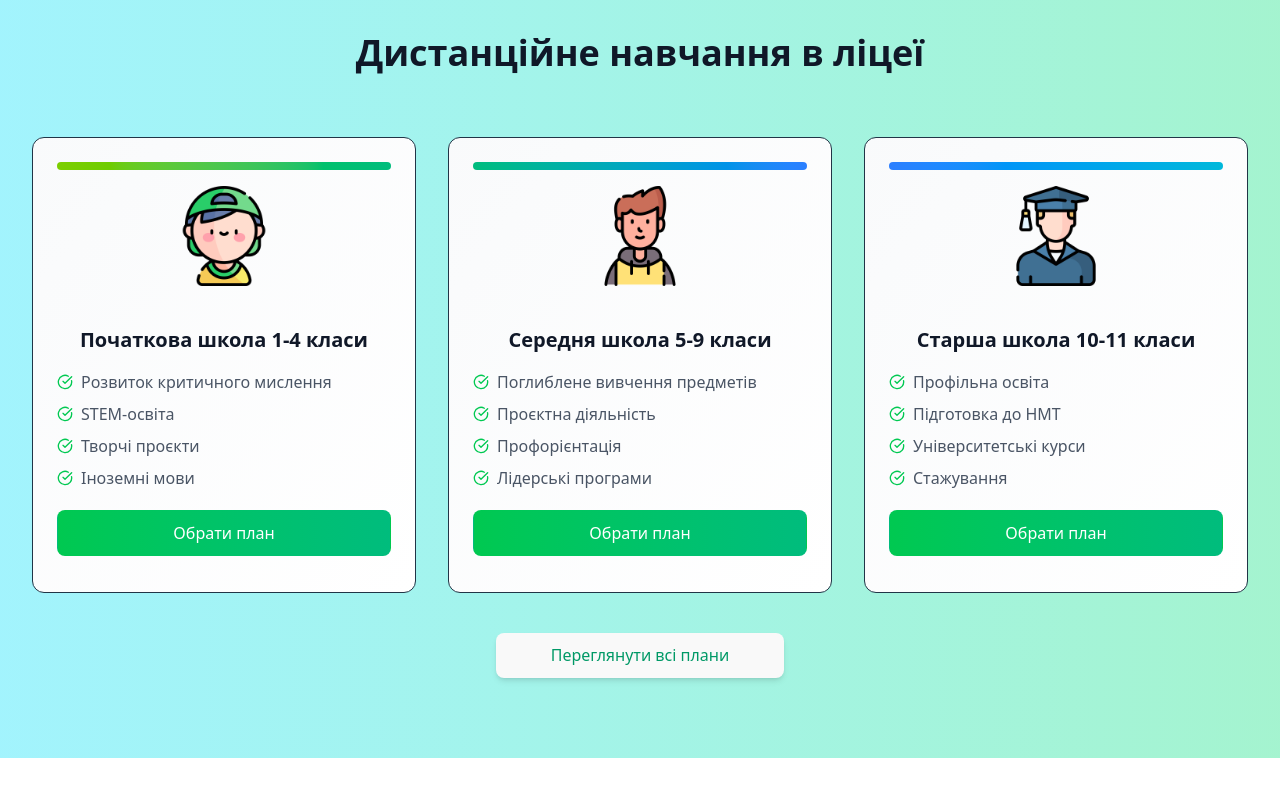
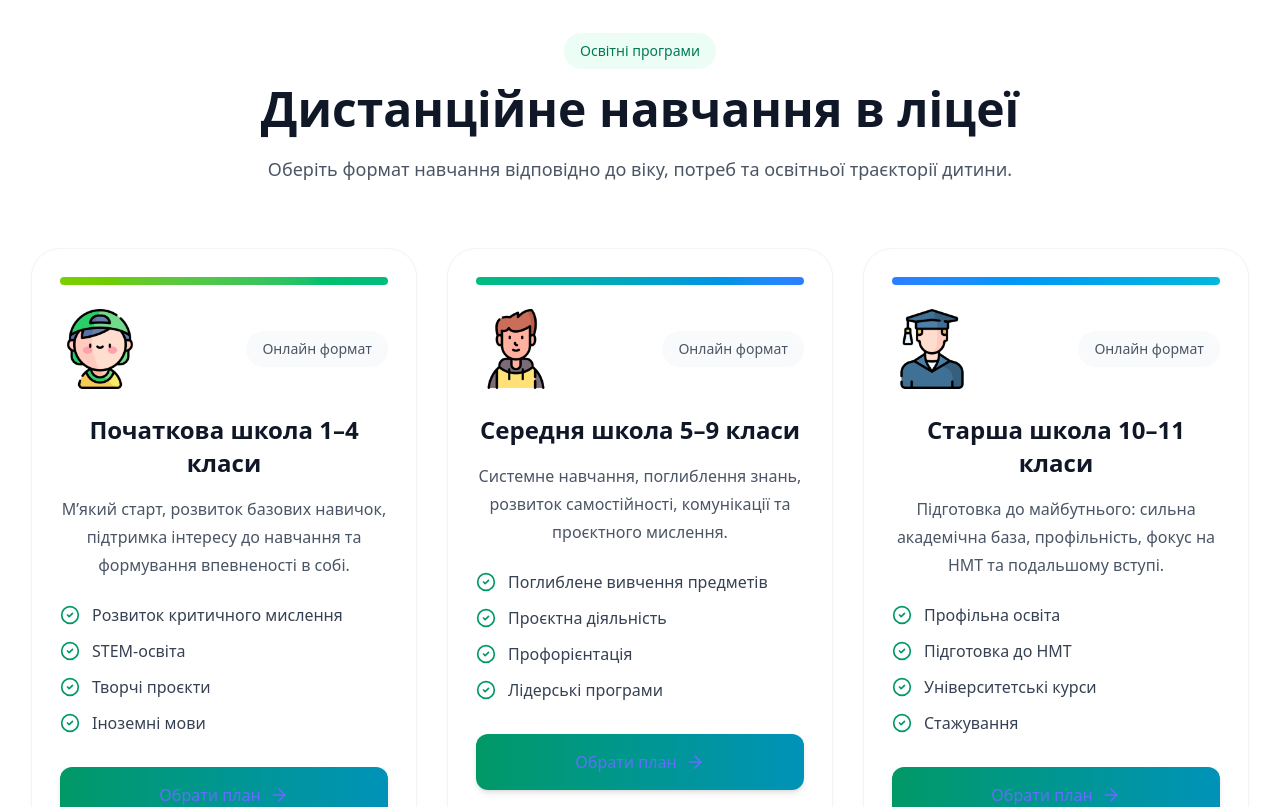
Before and after one commit to mintusyaka/lyceum-frontend, a React (Vite) app: page / in a window 1280 px wide. Shown: the part 1940-2747 px from the top of the page. Built offline with nearby package versions, Linux system fonts and the light colour scheme.

Commit message:
Update ProgramsSection.jsx

```diff
--- a/src/components/home/ProgramsSection/ProgramsSection.jsx
+++ b/src/components/home/ProgramsSection/ProgramsSection.jsx
@@ -1,7 +1,6 @@
-
 import './ProgramsSection.css';
 
-import {CheckCircle} from 'lucide-react';
+import { CheckCircle2, ArrowRight } from 'lucide-react';
 import { Link } from 'react-router-dom';
 
 import Child from '../../../assets/boy.png';
@@ -9,68 +8,106 @@ import Teen from '../../../assets/teen.png';
 import Graduated from '../../../assets/graduated.png';
 
 function ProgramsSection() {
+  const programs = [
+    {
+      title: 'Початкова школа 1–4 класи',
+      description:
+        'М’який старт, розвиток базових навичок, підтримка інтересу до навчання та формування впевненості в собі.',
+      features: ['Розвиток критичного мислення', 'STEM-освіта', 'Творчі проєкти', 'Іноземні мови'],
+      highlight: 'from-lime-500 to-emerald-500',
+      icon: Child,
+      path: 'primary-school'
+    },
+    {
+      title: 'Середня школа 5–9 класи',
+      description:
+        'Системне навчання, поглиблення знань, розвиток самостійності, комунікації та проєктного мислення.',
+      features: ['Поглиблене вивчення предметів', 'Проєктна діяльність', 'Профорієнтація', 'Лідерські програми'],
+      highlight: 'from-emerald-500 to-blue-500',
+      icon: Teen,
+      path: 'middle-school'
+    },
+    {
+      title: 'Старша школа 10–11 класи',
+      description:
+        'Підготовка до майбутнього: сильна академічна база, профільність, фокус на НМТ та подальшому вступі.',
+      features: ['Профільна освіта', 'Підготовка до НМТ', 'Університетські курси', 'Стажування'],
+      highlight: 'from-blue-500 to-cyan-500',
+      icon: Graduated,
+      path: 'high-school'
+    }
+  ];
+
   return (
-    <section id="programs" className="py-20 bg-gradient-to-r from-cyan-200 to-emerald-200">
+    <section id="programs" className="py-20 bg-white">
       <div className="max-w-7xl mx-auto px-4 sm:px-6 lg:px-8">
-          <div className="text-center mb-16">
-            <h3 className="text-4xl font-bold text-gray-900 mb-4">Дистанційне навчання в ліцеї</h3>
+        <div className="text-center max-w-3xl mx-auto mb-16">
+          <span className="inline-flex rounded-full bg-emerald-50 px-4 py-2 text-sm font-medium text-emerald-700 mb-4">
+            Освітні програми
+          </span>
+          <h2 className="text-4xl md:text-5xl font-bold text-gray-900 mb-5">
+            Дистанційне навчання в ліцеї
+          </h2>
+          <p className="text-lg text-gray-600 leading-8">
+            Оберіть формат навчання відповідно до віку, потреб та освітньої траєкторії дитини.
+          </p>
         </div>
 
-          <div className="grid md:grid-cols-2 lg:grid-cols-3 gap-8">
-            {[
-              {
-                title: "Початкова школа 1-4 класи",
-                features: ["Розвиток критичного мислення", "STEM-освіта", "Творчі проєкти", "Іноземні мови"],
-                highlight: "from-lime-500 to-emerald-500",
-                icon: Child,
-                path:"primary-school"
-              },
-              {
-                title: "Середня школа 5-9 класи",
-                features: ["Поглиблене вивчення предметів", "Проєктна діяльність", "Профорієнтація", "Лідерські програми"],
-                highlight: "from-emerald-500 to-blue-500",
-                icon: Teen,
-                path:"middle-school"
-              },
-              {
-                title: "Старша школа 10-11 класи",
-                features: ["Профільна освіта", "Підготовка до НМТ", "Університетські курси", "Стажування"],
-                highlight: "from-blue-500 to-cyan-500",
-                icon: Graduated,
-                path:"high-school"
-              }
-            ].map((program, index) => (
-              <div key={index} className="bg-gradient-to-br from-gray-50 to-white p-6 rounded-xl border hover:shadow-lg transition-all duration-300">
-                <div className={`w-full h-2 bg-gradient-to-r ${program.highlight} rounded-full mb-4`}></div>
-                <img src={program.icon} alt="Logo" className="inline-block pb-10 w-25" />
-                <h4 className="text-xl font-semibold text-gray-900 mb-4">{program.title}</h4>
-                <ul className="space-y-2">
+        <div className="grid md:grid-cols-2 xl:grid-cols-3 gap-8">
+          {programs.map((program, index) => (
+            <div
+              key={index}
+              className="group rounded-[28px] bg-white p-7 shadow-sm ring-1 ring-gray-100 transition-all duration-300 hover:-translate-y-1 hover:shadow-2xl"
+            >
+              <div className={`h-2 w-full rounded-full bg-gradient-to-r ${program.highlight} mb-6`}></div>
+
+              <div className="flex items-center justify-between gap-4 mb-6">
+                <img
+                  src={program.icon}
+                  alt={program.title}
+                  className="w-20 h-20 object-contain"
+                />
+                <span className="rounded-full bg-gray-50 px-4 py-2 text-sm font-medium text-gray-600">
+                  Онлайн формат
+                </span>
+              </div>
+
+              <h3 className="text-2xl font-bold text-gray-900 mb-4 leading-snug">
+                {program.title}
+              </h3>
+
+              <p className="text-gray-600 leading-7 mb-6">
+                {program.description}
+              </p>
+
+              <ul className="space-y-3 mb-8">
                 {program.features.map((feature, idx) => (
-                    <li key={idx} className="flex items-center text-gray-600">
-                      <CheckCircle className="w-4 h-4 text-green-500 mr-2 flex-shrink-0" />
-                      {feature}
+                  <li key={idx} className="flex items-start gap-3 text-gray-700">
+                    <CheckCircle2 className="w-5 h-5 text-emerald-600 mt-0.5 flex-shrink-0" />
+                    <span>{feature}</span>
                   </li>
                 ))}
               </ul>
-                <div className='pt-5 pb-3'>
-                <Link to={`plans/${program.path}`}>
-                <button className="bg-gradient-to-r from-green-500 to-emerald-500 text-white hover:shadow-lg w-full">
+
+              <Link
+                to={`plans/${program.path}`}
+                className="inline-flex w-full items-center justify-center gap-2 rounded-xl bg-gradient-to-r from-emerald-600 to-cyan-600 px-6 py-4 text-white font-semibold shadow-md transition-all duration-300 hover:shadow-xl"
+              >
                 Обрати план
-                </button>
+                <ArrowRight className="w-5 h-5" />
               </Link>
-                </div>
             </div>
           ))}
         </div>
-          <div className="mt-10 flex justify-center">
-            <Link to={`plans`}>
-              <button className="w-full sm:w-72 bg-white border-2 border-emerald-600 text-emerald-600 hover:bg-emerald-50 hover:text-emerald-700 shadow-md hover:shadow-lg transition-all duration-300 rounded-md py-2 px-4 text-center">
+
+        <div className="mt-12 flex justify-center">
+          <Link
+            to="plans"
+            className="inline-flex items-center justify-center rounded-xl border border-emerald-300 bg-white px-7 py-4 text-emerald-700 font-semibold transition-all duration-300 hover:border-emerald-500 hover:bg-emerald-50 hover:shadow-md"
+          >
             Переглянути всі плани
-              </button>
           </Link>
         </div>
-
-
       </div>
     </section>
   );
```
Lines whose indentation alone changed are shown as unchanged.
